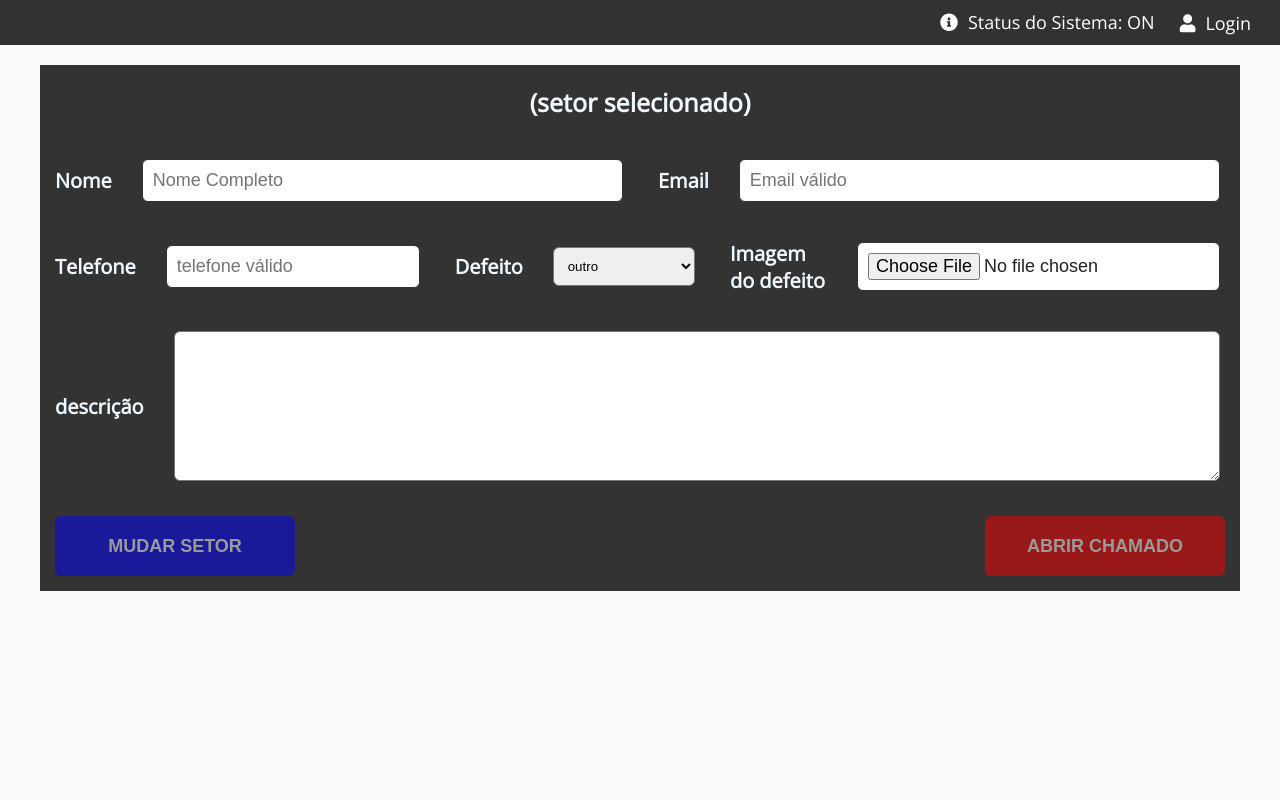
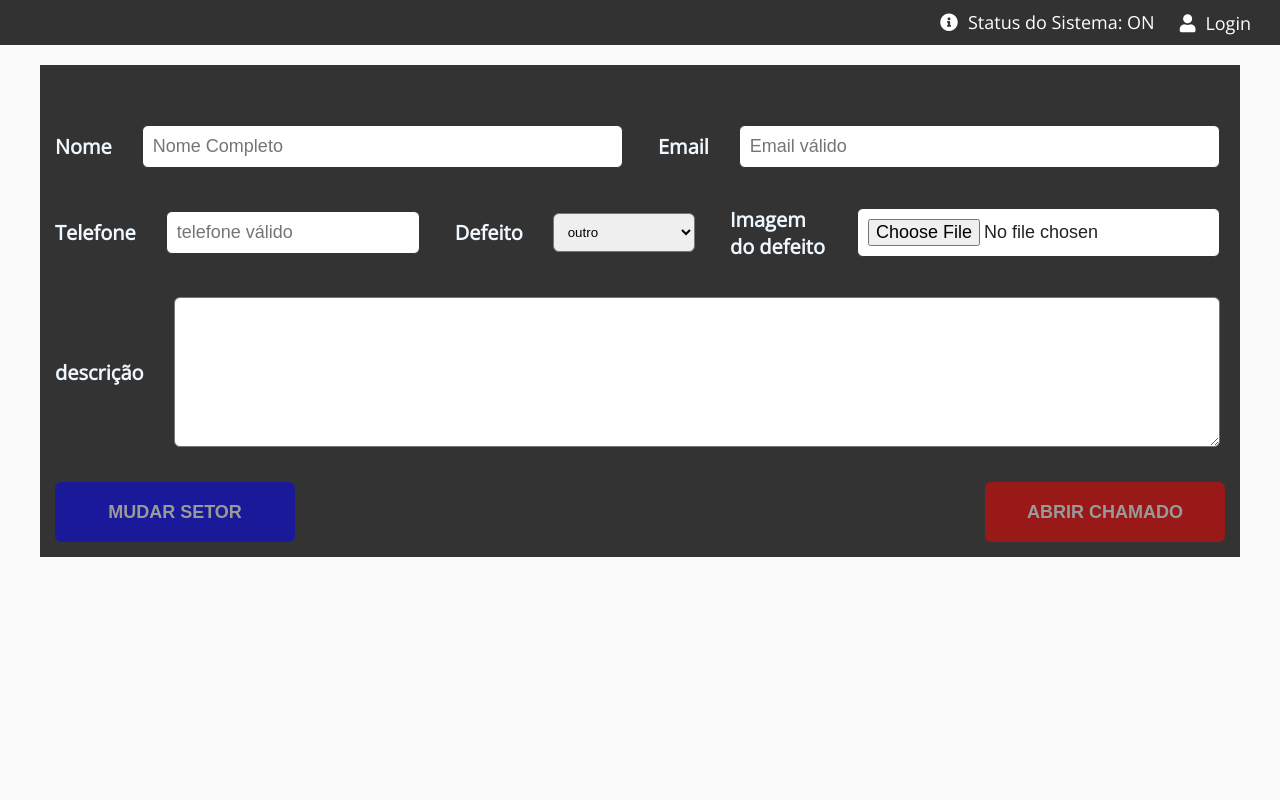
Before and after one commit to josecleiton/help-desk-uneb, a React (Create React App) app: page /abrir-chamado in a window 1280 px wide. Shown: the top 800 px of the page. Built offline with nearby package versions, Linux system fonts and the light colour scheme.

Commit message:
Pegar valor do select Área do chamado

```diff
--- a/src/components/AbrirChamado/Form/index.js
+++ b/src/components/AbrirChamado/Form/index.js
@@ -10,10 +10,13 @@ const AbrirChamadoForm = () => {
     fontSize: '18px',
     border: '1px solid #333333',
   };
+
+  const setor = window.location.search;
   return (
     <div className="main-form-chamado">
       <form>
-        <h2>(setor selecionado)</h2>
+        <h2>{setor.split('?')}</h2>
+
         <div>
           <h3>Nome</h3>
           <Input type="text" placeholder="Nome Completo" style={inputStyle} />
```
